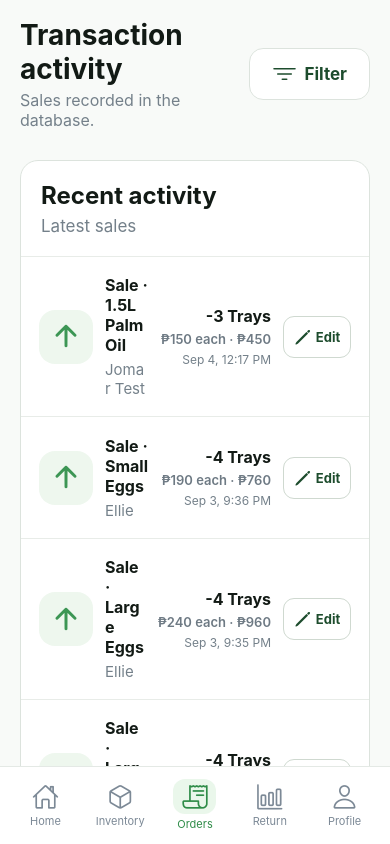
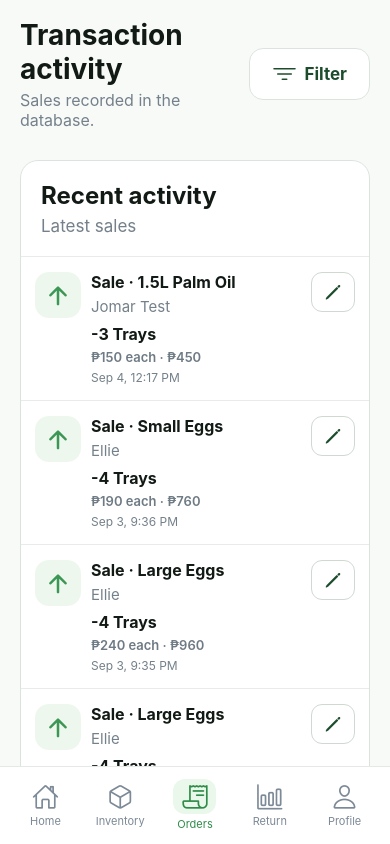
Before and after one commit to DevJomar2793/AFE-Web-App, a React Native app in the folder mobile/: screen / in a window 390 px wide. Both pictures are taken after a click on the button "View sales". Built offline with nearby package versions, Linux system fonts and the light colour scheme.

Commit message:
feat: add wholesale pricing to inventory, update product names and prices, and implement responsive compact view for sales list

```diff
--- a/mobile/components/inventory-modals.tsx
+++ b/mobile/components/inventory-modals.tsx
@@ -15,7 +15,7 @@ function ModalHeader({ title, subtitle, showAddIcon = false, onClose }: { title:
 export function AddStockModal({ onClose, onComplete }: AddStockModalProps) {
   return <Modal transparent animationType="fade" onRequestClose={onClose}><Pressable style={styles.overlay} onPress={onClose}><Pressable accessibilityViewIsModal style={styles.card} onPress={() => undefined}>
     <ModalHeader title="Add Stock" subtitle="Add new stock to your inventory item" showAddIcon onClose={onClose} />
-    <View style={styles.productRow}><Image source={eggsImage} style={styles.productImage} resizeMode="cover" /><View><Text style={styles.productName}>Eggs - Medium</Text><Text style={styles.mutedText}>Eggs</Text><Text style={styles.productPrice}>₱205.00</Text></View></View>
+    <View style={styles.productRow}><Image source={eggsImage} style={styles.productImage} resizeMode="cover" /><View><Text style={styles.productName}>Medium Eggs</Text><Text style={styles.mutedText}>Eggs</Text><Text style={styles.productPrice}>₱230.00</Text></View></View>
     <Text style={styles.label}>Quantity to Add</Text><View style={styles.quantityRow}><View style={styles.quantityControl}><View style={styles.quantityButton}><Ionicons name="remove" size={25} color="#7e8995" /></View><Text style={styles.quantityValue}>10</Text><View style={[styles.quantityButton, styles.quantityButtonActive]}><Ionicons name="add" size={28} color="#258143" /></View></View><View style={styles.unitField}><Text style={styles.unitText}>trays</Text></View></View>
     <Text style={styles.label}>Unit Cost <Text style={styles.optional}>(Optional)</Text></Text><View style={styles.field}><Text style={styles.currency}>₱</Text><Text style={styles.placeholder}>0.00</Text></View>
     <Text style={styles.label}>Notes <Text style={styles.optional}>(Optional)</Text></Text><View style={styles.notesField}><Text style={styles.placeholder}>e.g. Received new delivery, supplier, etc.</Text><Text style={styles.count}>0/200</Text></View>
--- a/mobile/components/inventory-screen.tsx
+++ b/mobile/components/inventory-screen.tsx
@@ -19,7 +19,7 @@ const productPriceCards = [
   { item: inventoryItems[0], displayName: 'Small Eggs' },
   { item: inventoryItems[1], displayName: 'Medium Eggs' },
   { item: inventoryItems[2], displayName: 'Large Eggs' },
-  { item: inventoryItems[4], displayName: '1.5L Palm Oil' },
+  { item: inventoryItems[4], displayName: '1.5L BJ Oil' },
 ];
 
 function ProductPriceCard({ item, displayName }: ProductPriceCardProps) {
@@ -34,6 +34,12 @@ function ProductPriceCard({ item, displayName }: ProductPriceCardProps) {
         </View>
       </View>
       <Text style={styles.priceValue}>{item.price}</Text>
+      <View style={styles.wholesalePriceSection}>
+        <Text style={styles.wholesalePriceLabel}>Wholesale/Batch Price</Text>
+        <Text style={styles.wholesalePriceValue}>
+          {item.wholesalePrice}
+        </Text>
+      </View>
     </View>
   );
 }
@@ -224,8 +230,7 @@ const styles = StyleSheet.create({
   },
   priceCard: {
     width: '48%',
-    minHeight: 122,
-    justifyContent: 'space-between',
+    minHeight: 174,
     borderWidth: 1,
     borderColor: '#dce3dd',
     borderRadius: 15,
@@ -261,6 +266,26 @@ const styles = StyleSheet.create({
     color: '#173f28',
     fontSize: 28,
     fontWeight: '700',
+    marginTop: 12,
+  },
+  wholesalePriceSection: {
+    borderTopWidth: 1,
+    borderTopColor: '#e4e9e4',
+    marginTop: 12,
+    paddingTop: 10,
+  },
+  wholesalePriceLabel: {
+    color: '#74808a',
+    fontSize: 10,
+    fontWeight: '600',
+    letterSpacing: 0.35,
+    textTransform: 'uppercase',
+  },
+  wholesalePriceValue: {
+    color: '#258143',
+    fontSize: 20,
+    fontWeight: '700',
+    marginTop: 4,
   },
   searchBox: {
     height: 58,
--- a/mobile/components/orders-screen.tsx
+++ b/mobile/components/orders-screen.tsx
@@ -1,5 +1,12 @@
 import { Ionicons } from '@expo/vector-icons';
-import { Pressable, ScrollView, StyleSheet, Text, View } from 'react-native';
+import {
+  Pressable,
+  ScrollView,
+  StyleSheet,
+  Text,
+  useWindowDimensions,
+  View,
+} from 'react-native';
 
 import { recentSales } from '../data/sales';
 import type { SaleActivity } from '../types/sales';
@@ -9,42 +16,56 @@ interface OrdersScreenProps {
 }
 
 interface SaleRowProps {
+  isCompact: boolean;
   sale: SaleActivity;
   onEdit: () => void;
 }
 
-function SaleRow({ sale, onEdit }: SaleRowProps) {
+function SaleRow({ isCompact, sale, onEdit }: SaleRowProps) {
   return (
-    <View style={styles.saleRow}>
-      <View style={styles.saleIcon}>
-        <Ionicons name="arrow-up-outline" size={32} color="#3c9654" />
+    <View style={[styles.saleRow, isCompact && styles.compactSaleRow]}>
+      <View style={[styles.saleIcon, isCompact && styles.compactSaleIcon]}>
+        <Ionicons
+          name="arrow-up-outline"
+          size={isCompact ? 27 : 32}
+          color="#3c9654"
+        />
       </View>
 
+      <View
+        style={[styles.saleContent, isCompact && styles.compactSaleContent]}
+      >
         <View style={styles.saleDetails}>
           <Text style={styles.saleTitle}>Sale · {sale.itemName}</Text>
           <Text style={styles.customerName}>{sale.customerName}</Text>
         </View>
 
-      <View style={styles.saleAmount}>
+        <View
+          style={[styles.saleAmount, isCompact && styles.compactSaleAmount]}
+        >
           <Text style={styles.quantity}>{sale.quantity}</Text>
           <Text style={styles.priceSummary}>{sale.priceSummary}</Text>
           <Text style={styles.dateTime}>{sale.dateTime}</Text>
+        </View>
       </View>
 
       <Pressable
         accessibilityRole="button"
         accessibilityLabel={`Edit sale for ${sale.itemName}`}
         onPress={onEdit}
-        style={styles.editButton}
+        style={[styles.editButton, isCompact && styles.compactEditButton]}
       >
         <Ionicons name="pencil-outline" size={18} color="#1d4c2d" />
-        <Text style={styles.editButtonText}>Edit</Text>
+        {!isCompact && <Text style={styles.editButtonText}>Edit</Text>}
       </Pressable>
     </View>
   );
 }
 
 export function OrdersScreen({ onShowUnavailableNotice }: OrdersScreenProps) {
+  const { width } = useWindowDimensions();
+  const isCompact = width < 430;
+
   return (
     <View style={styles.screen}>
       <ScrollView
@@ -76,6 +97,7 @@ export function OrdersScreen({ onShowUnavailableNotice }: OrdersScreenProps) {
 
           {recentSales.map((sale) => (
             <SaleRow
+              isCompact={isCompact}
               key={sale.id}
               sale={sale}
               onEdit={() => onShowUnavailableNotice('Sale editing')}
@@ -171,6 +193,12 @@ const styles = StyleSheet.create({
     paddingHorizontal: 18,
     paddingVertical: 18,
   },
+  compactSaleRow: {
+    alignItems: 'flex-start',
+    gap: 10,
+    paddingHorizontal: 14,
+    paddingVertical: 15,
+  },
   saleIcon: {
     width: 54,
     height: 54,
@@ -178,6 +206,23 @@ const styles = StyleSheet.create({
     justifyContent: 'center',
     borderRadius: 16,
     backgroundColor: '#eef7ee',
+  },
+  compactSaleIcon: {
+    width: 46,
+    height: 46,
+    borderRadius: 14,
+  },
+  saleContent: {
+    flex: 1,
+    minWidth: 0,
+    flexDirection: 'row',
+    alignItems: 'center',
+    gap: 8,
+  },
+  compactSaleContent: {
+    flexDirection: 'column',
+    alignItems: 'stretch',
+    gap: 8,
   },
   saleDetails: {
     flex: 1,
@@ -195,6 +240,9 @@ const styles = StyleSheet.create({
   },
   saleAmount: {
     alignItems: 'flex-end',
+  },
+  compactSaleAmount: {
+    alignItems: 'flex-start',
   },
   quantity: {
     color: '#121a15',
@@ -224,6 +272,10 @@ const styles = StyleSheet.create({
     borderRadius: 11,
     backgroundColor: '#ffffff',
   },
+  compactEditButton: {
+    width: 44,
+    minHeight: 40,
+  },
   editButtonText: {
     color: '#1d4c2d',
     fontSize: 13,
--- a/mobile/data/inventory.ts
+++ b/mobile/data/inventory.ts
@@ -7,10 +7,10 @@ const palmOilImage: ImageSourcePropType = require('../assets/inventory-palm-oil.
 const tuyoImage: ImageSourcePropType = require('../assets/inventory-tuyo.png');
 
 export const inventoryItems: InventoryItem[] = [
-  { id: 1, name: 'Eggs - Small', category: 'Eggs', price: '₱190.00', stock: '120 trays', stockLabel: 'In Stock', isLowStock: false, returnsCount: 1, image: eggsImage },
-  { id: 2, name: 'Eggs - Medium', category: 'Eggs', price: '₱205.00', stock: '85 trays', stockLabel: 'In Stock', isLowStock: false, returnsCount: 16, image: eggsImage },
-  { id: 3, name: 'Eggs - Large', category: 'Eggs', price: '₱240.00', stock: '12 trays', stockLabel: 'Low Stock', isLowStock: true, returnsCount: 9, image: eggsImage },
-  { id: 4, name: 'Eggs - XLarge', category: 'Eggs', price: '₱265.00', stock: '8 trays', stockLabel: 'Low Stock', isLowStock: true, returnsCount: 0, image: eggsImage },
-  { id: 5, name: 'Palm Oil (1.5L)', category: 'Groceries', price: '₱130.00', stock: '45 pcs', stockLabel: 'In Stock', isLowStock: false, returnsCount: 0, image: palmOilImage },
-  { id: 6, name: 'Tuyo (Bundle of 3)', category: 'Groceries', price: '₱130.00', stock: '67 packs', stockLabel: 'In Stock', isLowStock: false, returnsCount: 0, image: tuyoImage },
+  { id: 1, name: 'Small Eggs', category: 'Eggs', price: '₱210.00', wholesalePrice: '₱205.00', stock: '120 trays', stockLabel: 'In Stock', isLowStock: false, returnsCount: 1, image: eggsImage },
+  { id: 2, name: 'Medium Eggs', category: 'Eggs', price: '₱230.00', wholesalePrice: '₱220.00', stock: '85 trays', stockLabel: 'In Stock', isLowStock: false, returnsCount: 16, image: eggsImage },
+  { id: 3, name: 'Large Eggs', category: 'Eggs', price: '₱255.00', wholesalePrice: '₱240.00', stock: '12 trays', stockLabel: 'Low Stock', isLowStock: true, returnsCount: 9, image: eggsImage },
+  { id: 4, name: 'Eggs - XLarge', category: 'Eggs', price: '₱265.00', wholesalePrice: null, stock: '8 trays', stockLabel: 'Low Stock', isLowStock: true, returnsCount: 0, image: eggsImage },
+  { id: 5, name: '1.5L BJ Oil', category: 'Groceries', price: '₱150.00', wholesalePrice: '₱300.00', stock: '45 pcs', stockLabel: 'In Stock', isLowStock: false, returnsCount: 0, image: palmOilImage },
+  { id: 6, name: 'Tuyo (Bundle of 3)', category: 'Groceries', price: '₱130.00', wholesalePrice: null, stock: '67 packs', stockLabel: 'In Stock', isLowStock: false, returnsCount: 0, image: tuyoImage },
 ];
--- a/mobile/types/inventory.ts
+++ b/mobile/types/inventory.ts
@@ -5,6 +5,7 @@ export interface InventoryItem {
   name: string;
   category: string;
   price: string;
+  wholesalePrice: string | null;
   stock: string;
   stockLabel: string;
   isLowStock: boolean;
```
Also changed, not shown: 2 other files (tests, documents, lock files or other folders). Lines whose indentation alone changed are shown as unchanged.
